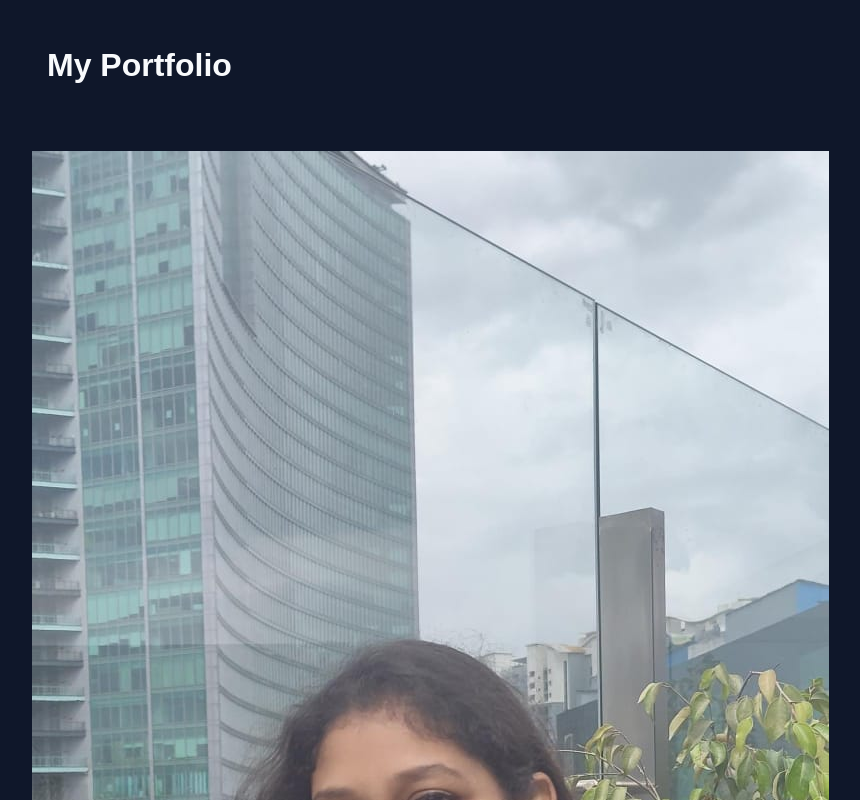
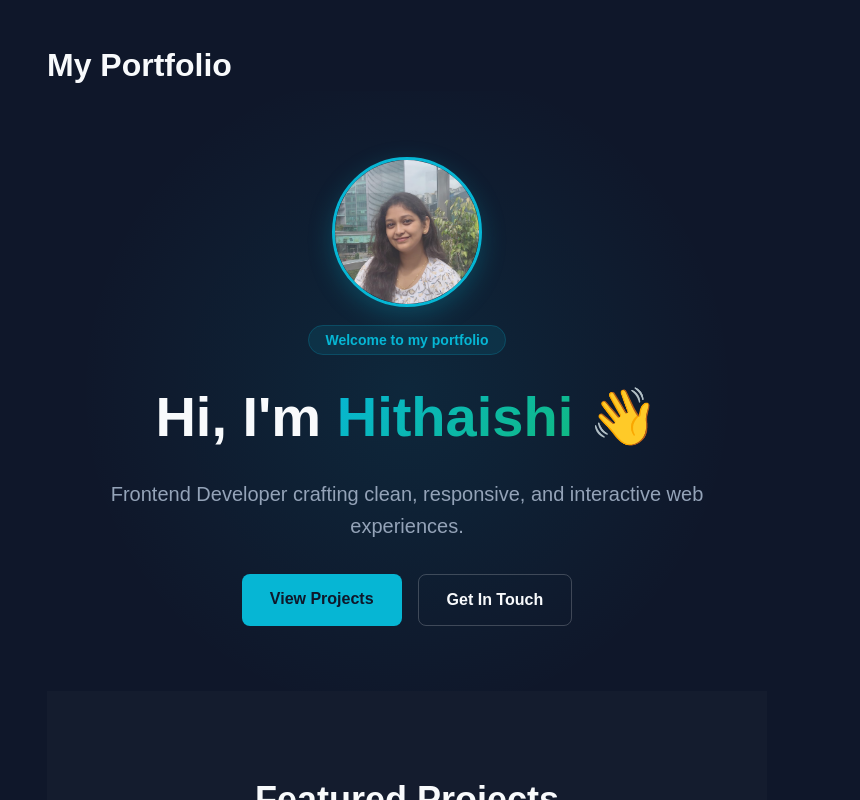
Before and after one commit to hithaishial/portfolio-using-react, a React (Vite) app: page / in a window 1280 px wide. Shown: the top 800 px of the page, without its empty margins (233-1093 px from the left). Built offline with nearby package versions, Linux system fonts and the light colour scheme.

Commit message:
made changes in photo size

```diff
--- a/src/components/Hero.css
+++ b/src/components/Hero.css
@@ -11,6 +11,23 @@
 .hero-content {
   max-width: 750px;
 }
+
+/* --- ADDED: Profile Image Styles --- */
+.profile-image-container {
+  margin-bottom: 20px;
+  display: flex;
+  justify-content: center;
+}
+
+.profile-img {
+  width: 150px; /* Adjust width to resize your photo */
+  height: 150px; /* Keeps height equal to width */
+  border-radius: 50%; /* Makes image perfectly circular */
+  object-fit: cover; /* Prevents image stretching */
+  border: 3px solid var(--accent-primary); /* Uses your primary accent color */
+  box-shadow: 0 8px 24px rgba(6, 182, 212, 0.25); /* Subtle glow matching your gradient */
+}
+/* ---------------------------------- */
 
 .badge {
   background: rgba(6, 182, 212, 0.1);
```
